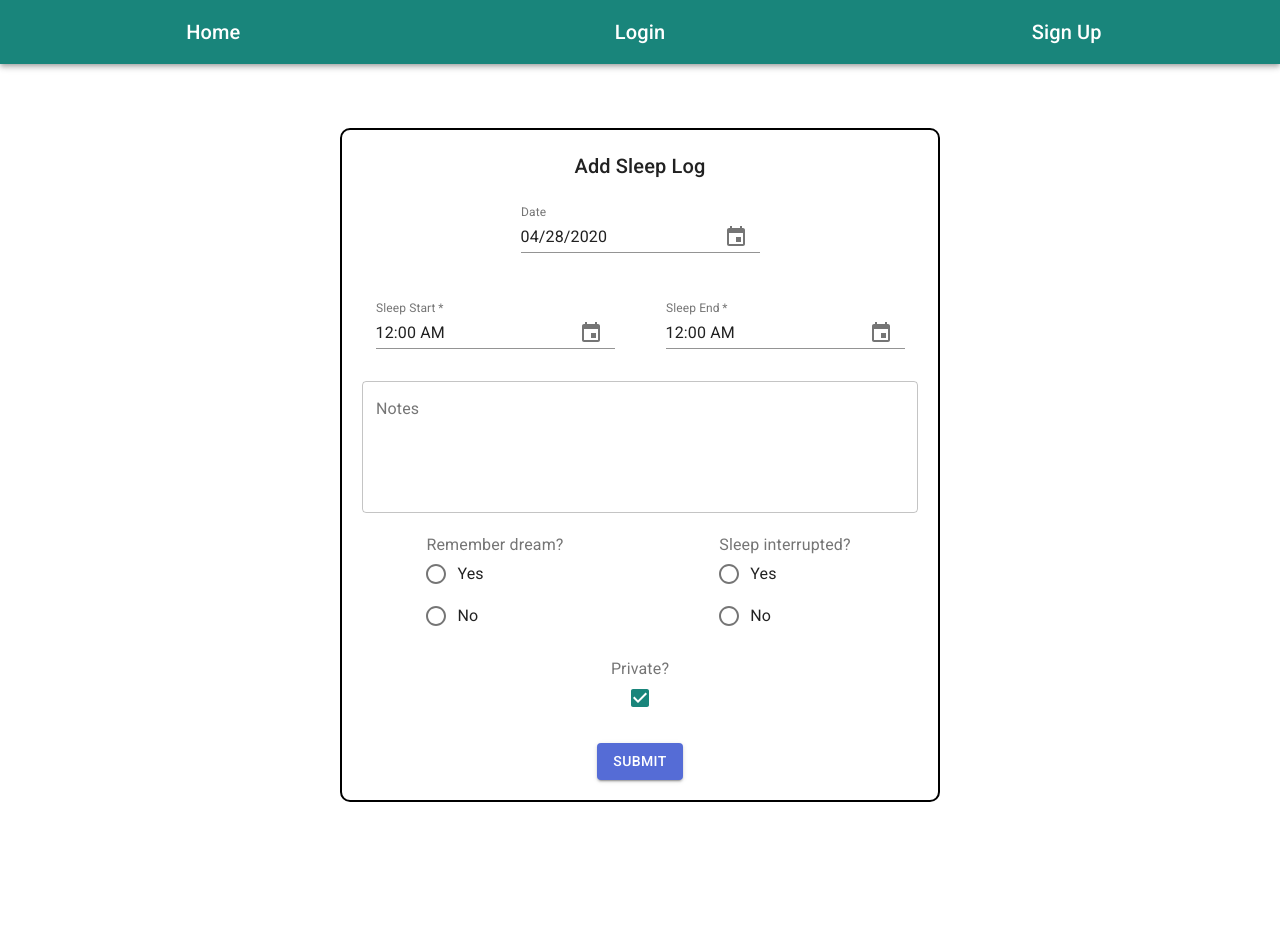
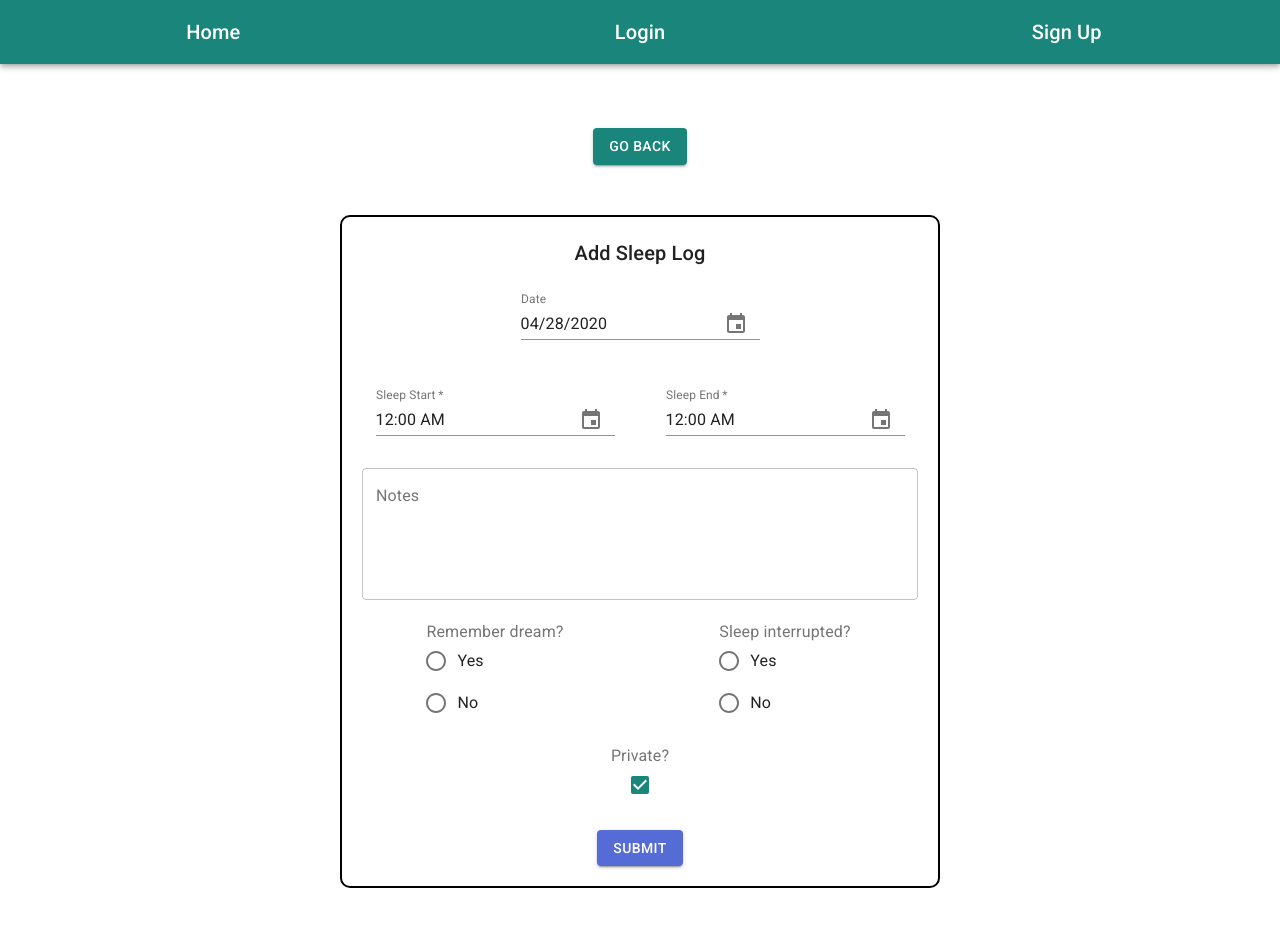
Before and after one commit to Andrew-Kil/sleep-tracker, a React (Create React App) app in the folder client/: page /sleep-logs/form in a window 1280 px wide. Shown: the top 926 px of the page. Before the commit the page ends 802 px from the top, so only its background shows below. Built offline with nearby package versions, Linux system fonts and the light colour scheme; no server answers.

Commit message:
add back button

```diff
--- a/client/src/components/SleepLogs/SleepLogsForm.js
+++ b/client/src/components/SleepLogs/SleepLogsForm.js
@@ -1,4 +1,5 @@
 import React, { useState, useContext } from "react";
+import { useHistory } from "react-router-dom";
 import axios from "axios";
 import { makeStyles } from "@material-ui/core/styles";
 import {
@@ -36,6 +37,8 @@ const useStyles = makeStyles((theme) => ({
 }));
 
 const Form = () => {
+  const history = useHistory();
+
   const { userMeta } = useContext(UserContext);
 
   const [isPrivate, setIsPrivate] = useState(true);
@@ -63,17 +66,26 @@ const Form = () => {
         notes,
       })
       .then(() => alert("Sleep log submitted successfully!"))
-      // use react-router to route user to sleep-logs
+      .then(() => history.push("/sleep-logs"))
       .catch((err) => console.log(err));
   };
 
   return (
+    <div>
+      <Button
+        variant="contained"
+        color="secondary"
+        style={{ marginBottom: "50px" }}
+        onClick={() => history.push("/sleep-logs")}>
+        Go Back
+      </Button>
       <main className={classes.layout}>
         <div
           style={{
             border: "2px solid black",
             borderRadius: "10px",
             padding: "20px",
+            marginBottom: "10%",
           }}>
           <Typography variant="h6" gutterBottom>
             Add Sleep Log
@@ -132,7 +144,11 @@ const Form = () => {
                   name="remember dream"
                   value={rememberDream}
                   onChange={(e) => setRememberDream(e.target.value)}>
-                <FormControlLabel value="yes" control={<Radio />} label="Yes" />
+                  <FormControlLabel
+                    value="yes"
+                    control={<Radio />}
+                    label="Yes"
+                  />
                   <FormControlLabel value="no" control={<Radio />} label="No" />
                 </RadioGroup>
               </FormControl>
@@ -145,7 +161,11 @@ const Form = () => {
                   name="sleep interrupted"
                   value={sleepInterrupted}
                   onChange={(e) => setSleepInterrupted(e.target.value)}>
-                <FormControlLabel value="yes" control={<Radio />} label="Yes" />
+                  <FormControlLabel
+                    value="yes"
+                    control={<Radio />}
+                    label="Yes"
+                  />
                   <FormControlLabel value="no" control={<Radio />} label="No" />
                 </RadioGroup>
               </FormControl>
@@ -161,13 +181,17 @@ const Form = () => {
               </FormControl>
             </Grid>
             <Grid item xs={12} sm={12}>
-            <Button variant="contained" color="primary" onClick={handleSubmit}>
+              <Button
+                variant="contained"
+                color="primary"
+                onClick={handleSubmit}>
                 Submit
               </Button>
             </Grid>
           </Grid>
         </div>
       </main>
+    </div>
   );
 };
 
```
Lines whose indentation alone changed are shown as unchanged.
